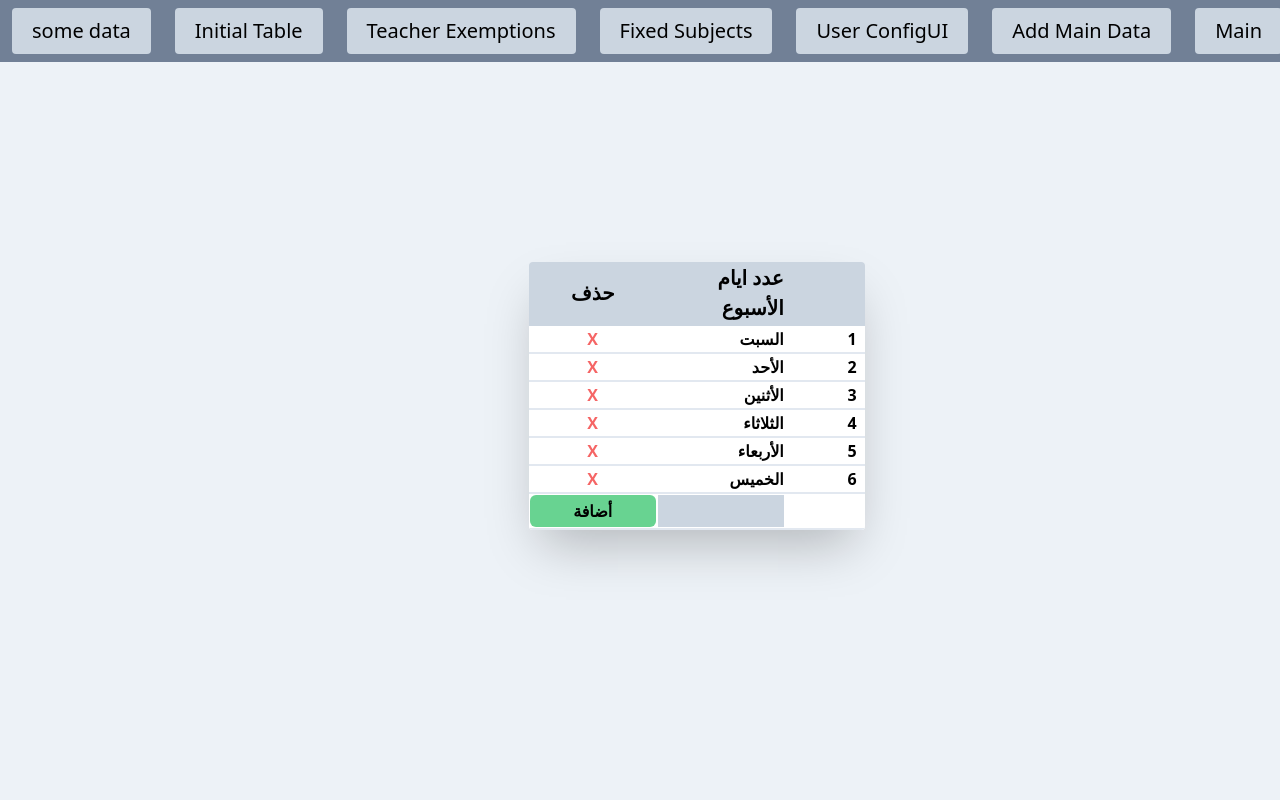
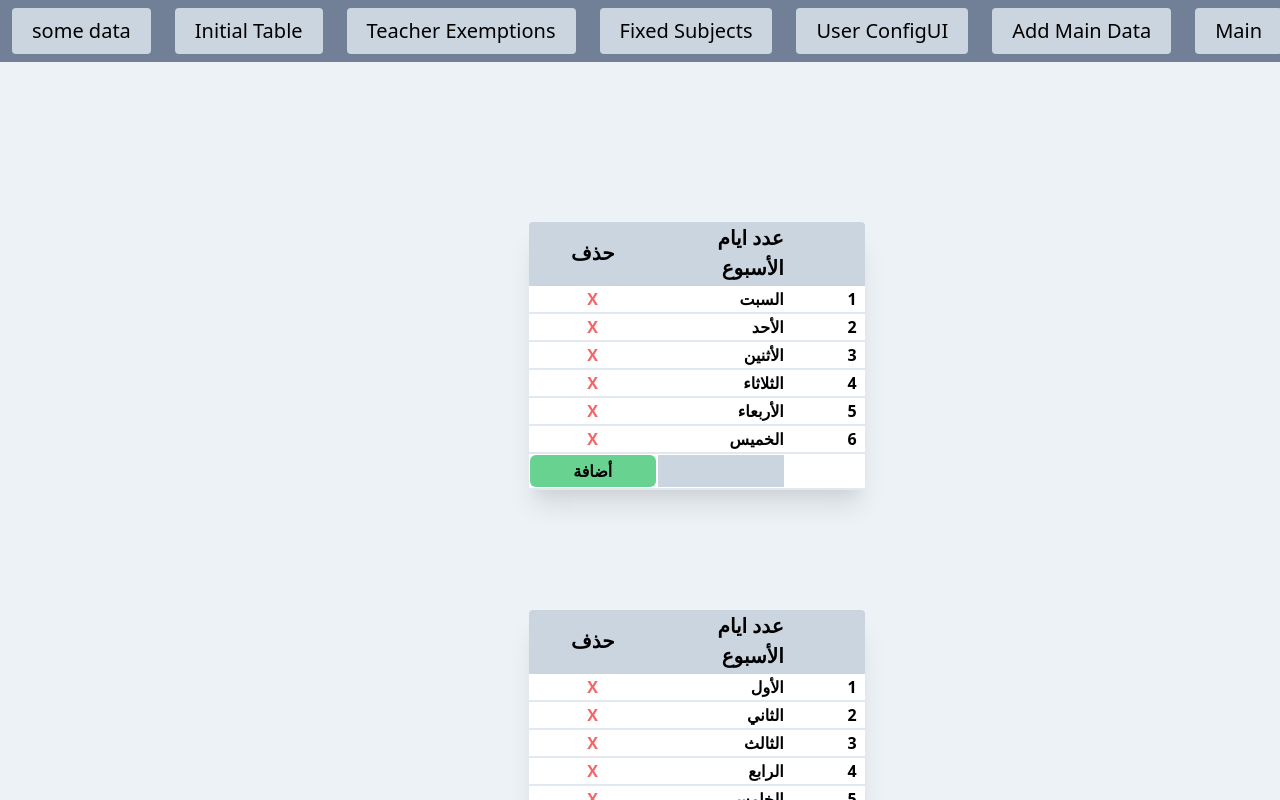
Before and after one commit to m-HARD/Weekly-Classs-Chedule-Source, a Vue app: page / in a window 1280 px wide. Both pictures are taken after a click on the element "Add Main Data". Shown: the top 800 px of the page. Built offline with nearby package versions, Linux system fonts and the light colour scheme.

Commit message:
now can add classes data

```diff
--- a/src/App.vue
+++ b/src/App.vue
@@ -66,6 +66,16 @@ export default {
           {id:5,name:'الأربعاء'},
           {id:6,name:'الخميس'},
         ],
+        classes:[
+          {id:1,name:'الأول',subInDay:6},
+          {id:2,name:'الثاني',subInDay:6},
+          {id:3,name:'الثالث',subInDay:6},
+          {id:4,name:'الرابع',subInDay:7},
+          {id:5,name:'الخامس',subInDay:7},
+          {id:6,name:'السادس',subInDay:7},
+          {id:7,name:'السابع',subInDay:7},
+          {id:8,name:'الثامن',subInDay:8},
+        ],
       }
     }
   },
@@ -77,9 +87,6 @@ export default {
     eventBus.$on('retailUserConfig',(data)=>{
       this.userConfig = data
       this.runSortFunctions()
-    })
-    eventBus.$on('addToDayOfWeek',(data)=>{
-        this.mainData.dayOfWeek.push(data)
     })
   },
   methods: {
--- a/src/pages/AddMainData.vue
+++ b/src/pages/AddMainData.vue
@@ -3,8 +3,8 @@
 
       <div class="w-full mt-20">
 
-      <div class="flex justify-center py-20">
-        <table class="table-auto mt-10 rounded shadow-2xl overflow-hidden">
+        <div class="flex justify-center py-10">
+          <table class="table-auto mt-10 rounded shadow-xl overflow-hidden">
             <thead>
               <tr class="flex flex-wrap font-bold border-b-2 border-gray-400 items-center bg-gray-400">
                 <td class="w-20 font-extrabold text-xl"></td>
@@ -17,7 +17,7 @@
                 <td class="w-20 font-semibold px-2">{{ i+1 }}</td>
                 <td class="w-32 font-semibold">{{ day.name }}</td>
                 <td class="w-32 font-semibold text-center">
-                <span @click="data.mainData.dayOfWeek.splice(index,1)" class="text-red-500 cursor-pointer">X</span>
+                  <span @click="data.mainData.dayOfWeek.splice(i,1)" class="text-red-500 cursor-pointer">X</span>
                 </td>
               </tr>
               <tr class="flex flex-wrap border-b-2 border-gray-300 bg-white">
@@ -25,6 +25,34 @@
                 <td class="w-32 font-semibold"><input type="text" v-model="userInput.dayInput" class="w-full h-full bg-gray-400 p-1"></td>
                 <td class="w-32 font-semibold text-center flex items-center">
                   <span @click="AddDay" class="bg-green-400 hover:bg-green-500 w-full py-1 rounded-md cursor-pointer">أضافة</span>
+                </td>
+              </tr>
+            </tbody>
+          </table>
+        </div>
+
+        <div class="flex justify-center py-10">
+          <table class="table-auto mt-10 rounded shadow-xl overflow-hidden">
+            <thead>
+              <tr class="flex flex-wrap font-bold border-b-2 border-gray-400 items-center bg-gray-400">
+                <td class="w-20 font-extrabold text-xl"></td>
+                <td class="w-32 font-extrabold text-xl">عدد ايام الأسبوع</td>
+                <td class="w-32 font-extrabold text-xl text-center">حذف</td>
+              </tr>
+            </thead>
+            <tbody>
+              <tr class="flex flex-wrap border-b-2 border-gray-300 bg-white hover:bg-gray-300" v-for="(day,i) in data.mainData.classes" :key="i">
+                <td class="w-20 font-semibold px-2">{{ i+1 }}</td>
+                <td class="w-32 font-semibold">{{ day.name }}</td>
+                <td class="w-32 font-semibold text-center">
+                  <span @click="data.mainData.classes.splice(i,1)" class="text-red-500 cursor-pointer">X</span>
+                </td>
+              </tr>
+              <tr class="flex flex-wrap border-b-2 border-gray-300 bg-white">
+                <td class="w-20 font-semibold px-2"></td>
+                <td class="w-32 font-semibold"><input type="text" v-model="userInput.classInput" class="w-full h-full bg-gray-400 p-1"></td>
+                <td class="w-32 font-semibold text-center flex items-center">
+                  <span @click="AddClass" class="bg-green-400 hover:bg-green-500 w-full py-1 rounded-md cursor-pointer">أضافة</span>
                 </td>
               </tr>
             </tbody>
@@ -39,7 +67,6 @@
 
 <script>
 import data from '@/data/data'
-import { eventBus } from '@/main'
 
 export default {
   name: 'viewSomeData',
@@ -53,7 +80,8 @@ export default {
   data() {
     return {
       userInput:{
-          dayInput:null
+          dayInput:null,
+          classInput:null
       },
     }
   },
@@ -63,12 +91,22 @@ export default {
         let lastId = Math.max(...this.data.mainData.dayOfWeek.map(day=>{
             return day.id
         }))
-        let endArray = {
+        this.data.mainData.dayOfWeek.push({
               id:lastId+1,
               name:this.userInput.dayInput
-        }
-        eventBus.$emit('addToDayOfWeek',endArray)
+        })
         this.userInput.dayInput = null
+      },
+      AddClass(){
+        if(this.userInput.classInput == null)return
+        let lastId = Math.max(...this.data.mainData.classes.map(day=>{
+            return day.id
+        }))
+        this.data.mainData.classes.push({
+              id:lastId+1,
+              name:this.userInput.classInput
+        })
+        this.userInput.classInput = null
       }
   },
 }
```
Lines whose indentation alone changed are shown as unchanged.
